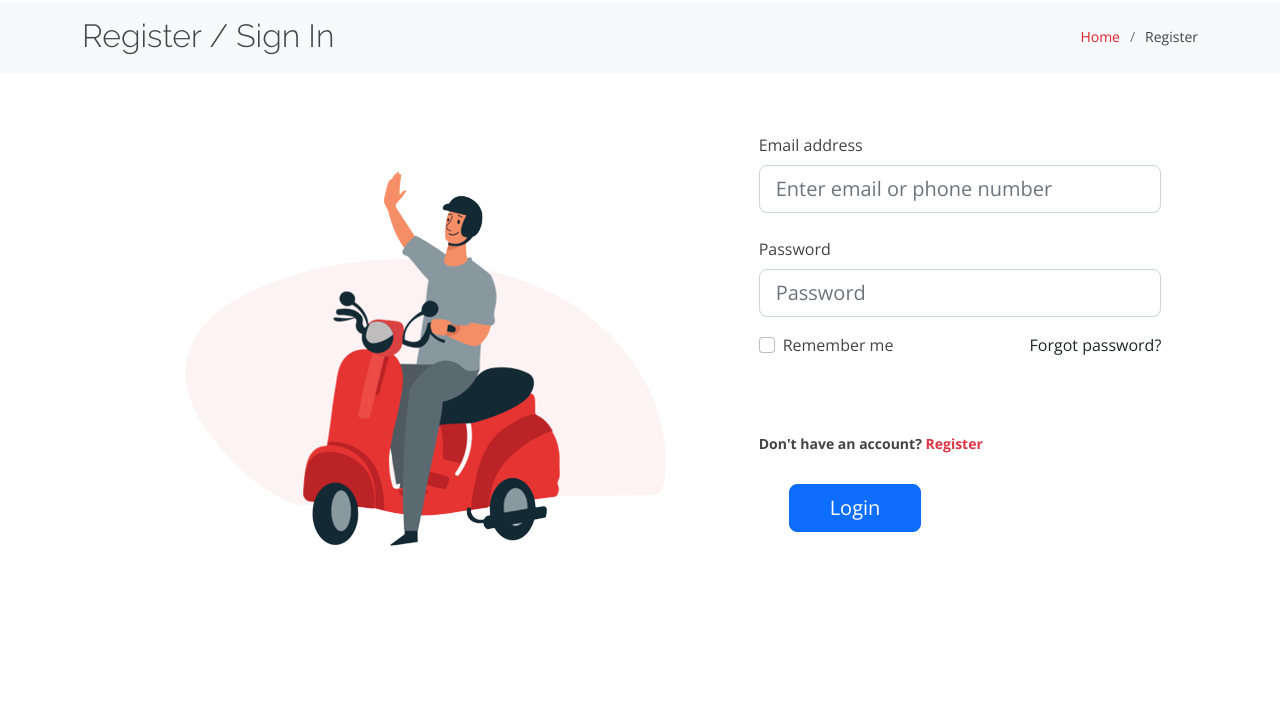
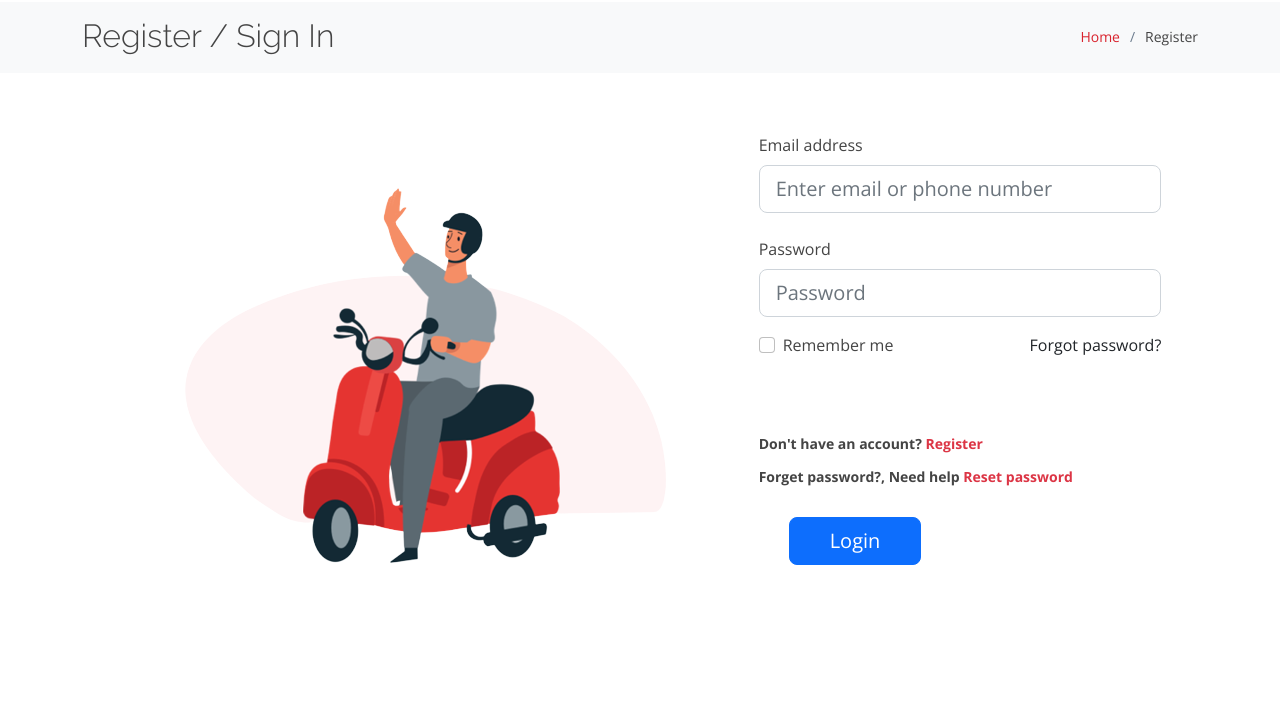
Before and after one commit to KeshavPokharel/sawari.com, a PHP site: page /register.php in a window 1280 px wide. Shown: the part 81-808 px from the top of the page. Run offline with PHP 8.4, Linux system fonts and the light colour scheme.

Commit message:
some changes

```diff
--- a/register.php
+++ b/register.php
@@ -108,6 +108,8 @@
               <div class="text-center text-lg-start mt-4 pt-2">
               <p class="small fw-bold mt-2 pt-1 mb-0">Don't have an account? <a href="registration.php"
                     class="link-danger">Register</a></p>
+                    <p class="small fw-bold mt-2 pt-1 mb-0">Forget password?, Need help <a href="forms/passwordReset.php"
+                    class="link-danger">Reset password</a></p>
                   <input type="submit" class="btn btn-primary btn-lg"
                   style="padding-left: 2.5rem; padding-right: 2.5rem; margin: 30px;" id="login" name="login" value="Login">
 
```
